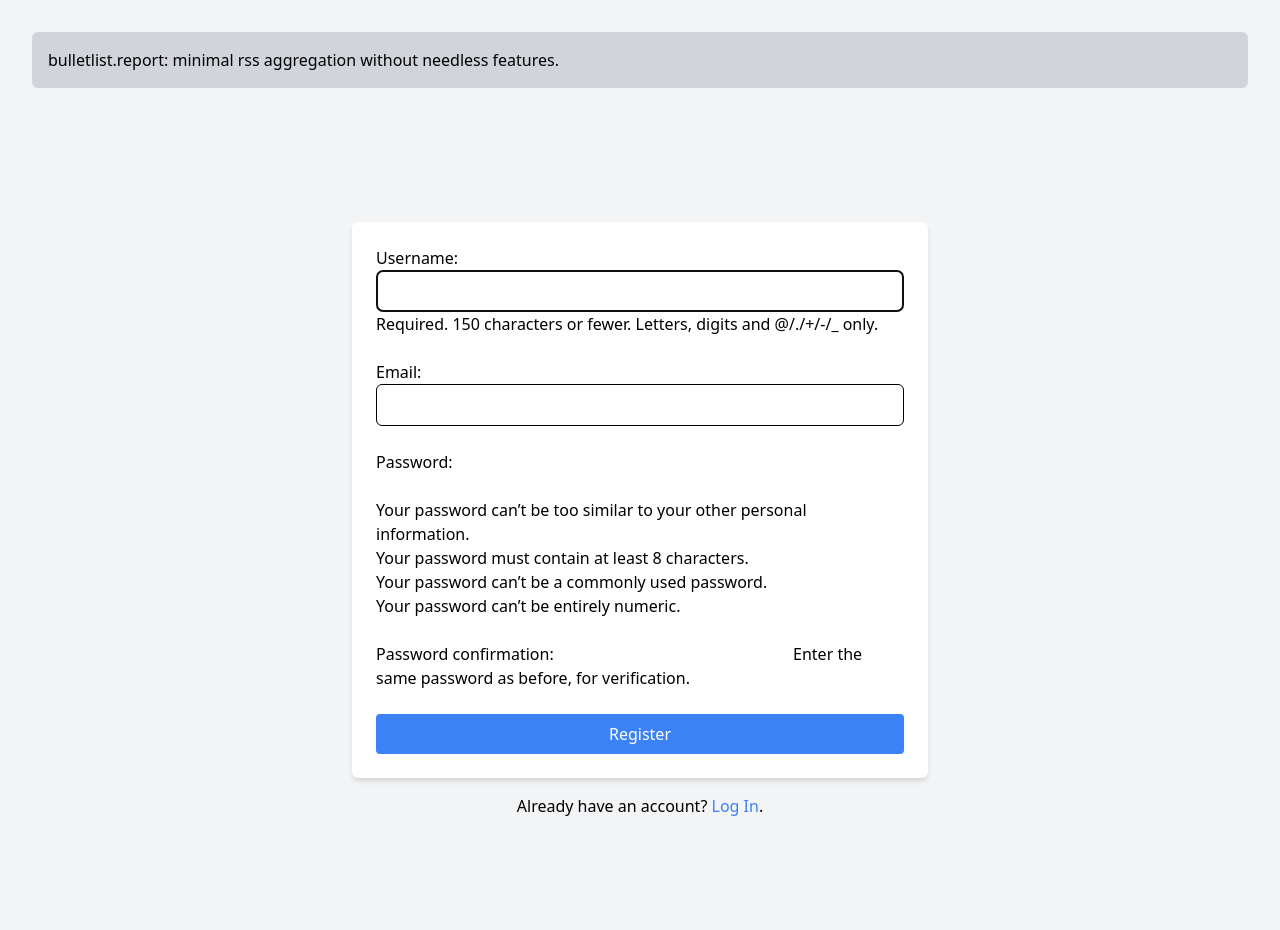
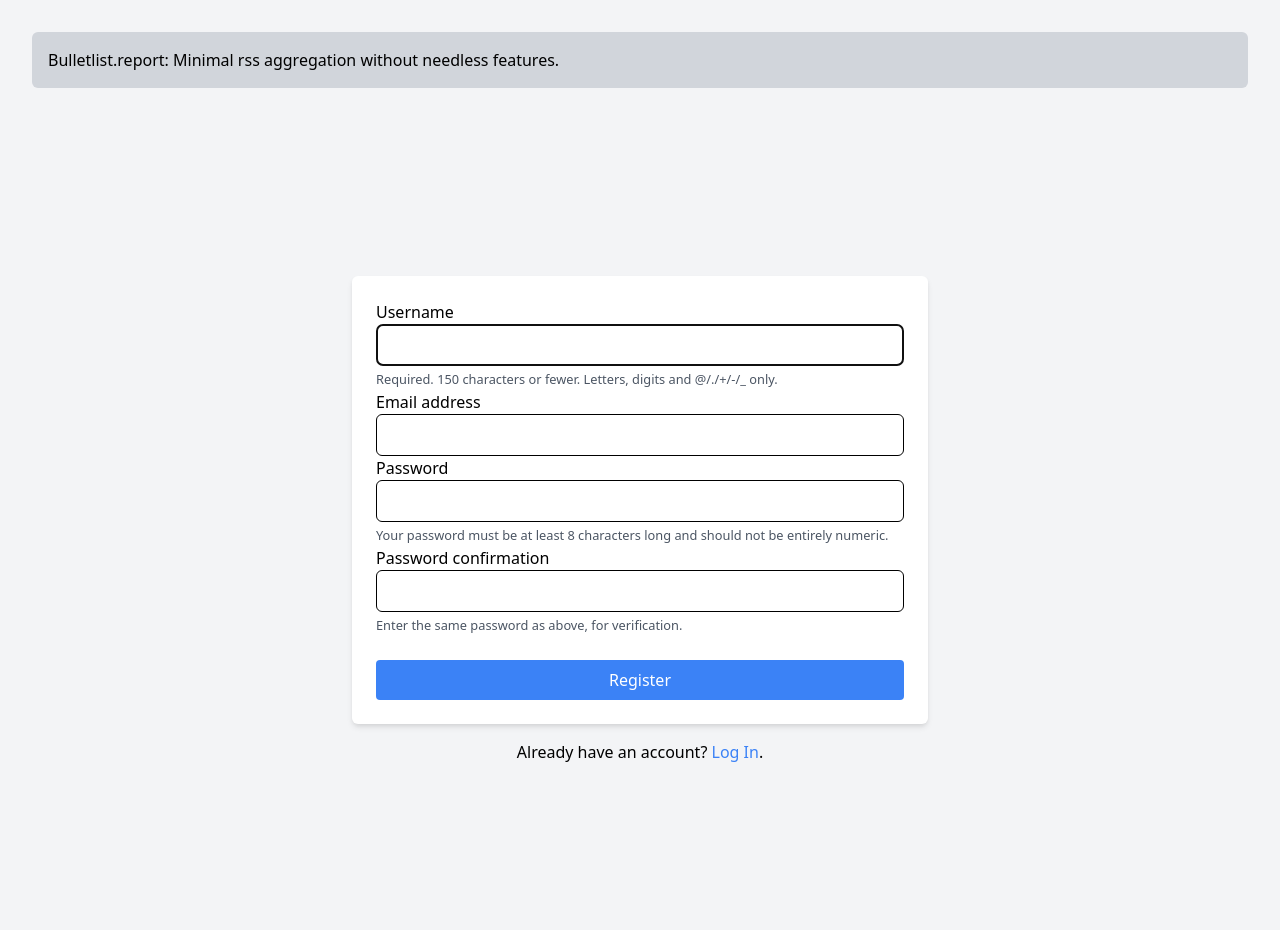
Before and after one commit to grahamg/newscycle.report, a Django app: page /auth/register/ in a window 1280 px wide. Shown: the top 930 px of the page. Run offline with Django 5.2, Linux system fonts and the light colour scheme.

Commit message:
Improve styling and feedback on user registration form.

```diff
--- a/bulletlist_report/user/forms.py
+++ b/bulletlist_report/user/forms.py
@@ -15,15 +15,21 @@ class CustomAuthenticationForm(AuthenticationForm):
     )
 
 class UserRegisterForm(UserCreationForm):
-    email = forms.EmailField(widget=forms.EmailInput(attrs={
-        'class': 'w-full px-4 py-2 border border-black rounded-md'
-    }))
+    password1 = forms.CharField(
+        label='Password',
+        widget=forms.PasswordInput(attrs={'class': 'w-full px-4 py-2 border border-black rounded-md', 'autocomplete': 'new-password'}),
+        help_text='Your password must be at least 8 characters long and should not be entirely numeric.',
+    )
+    password2 = forms.CharField(
+        label='Password confirmation',
+        widget=forms.PasswordInput(attrs={'class': 'w-full px-4 py-2 border border-black rounded-md', 'autocomplete': 'new-password'}),
+        help_text='Enter the same password as above, for verification.'
+    )
 
     class Meta:
         model = User
         fields = ['username', 'email', 'password1', 'password2']
         widgets = {
             'username': forms.TextInput(attrs={'class': 'w-full px-4 py-2 border border-black rounded-md'}),
-            'password1': forms.PasswordInput(attrs={'class': 'w-full px-4 py-2 border border-black rounded-md'}),
-            'password2': forms.PasswordInput(attrs={'class': 'w-full px-4 py-2 border border-black rounded-md'}),
+            'email': forms.TextInput(attrs={'class': 'w-full px-4 py-2 border border-black rounded-md'}),
         }
--- a/bulletlist_report/user/templates/user/register.html
+++ b/bulletlist_report/user/templates/user/register.html
@@ -4,20 +4,58 @@
 
 {% block toolbar %}
   <div class="flex justify-between items-center">
-	<p>bulletlist.report: minimal rss aggregation without needless features.</p>
+	<p>Bulletlist.report: Minimal rss aggregation without needless features.</p>
   </div>
 {% endblock %}
 
 {% block content %}
 <div class="flex flex-col justify-center items-center min-h-screen space-y-4">
-  <form method="POST" class="bg-white p-6 rounded-md shadow-md w-full max-w-xl">
-    {% csrf_token %}
-    <div class="space-y-6">
-      {{ form.as_p }}
-    </div>
-    <button type="submit" class="mt-6 w-full bg-blue-500 text-white py-2 px-4 rounded hover:bg-blue-600">
-      Register
-    </button>
-  </form>
-  <p>Already have an account? <a href="{% url 'login' %}" class="text-blue-500 hover:text-blue-700">Log In</a>.</p>
+	<form method="POST" class="bg-white p-6 rounded-md shadow-md w-full max-w-xl">
+		{% csrf_token %}
+
+		{% if form.non_field_errors %}
+			<div class="text-red-600">
+				{{ form.non_field_errors }}
+			</div>
+		{% endif %}
+
+		<label for="id_username">{{ form.username.label }}</label>
+		{{ form.username }}
+		{% if form.username.errors %}
+			<div class="text-red-600">
+				{{ form.username.errors }}
+			</div>
+		{% endif %}
+		<small class="text-gray-600">{{ form.username.help_text }}</small>
+		<p>
+			<label for="id_email">{{ form.email.label }}</label>
+			{{ form.email }}
+			{% if form.email.errors %}
+				<div class="text-red-600">
+					{{ form.email.errors }}
+				</div>
+			{% endif %}
+			<small class="text-gray-600">{{ form.email.help_text }}</small>
+		</p>
+		<label for="id_password1">{{ form.password1.label }}</label>
+		{{ form.password1 }}
+		{% if form.password1.errors %}
+			<div class="text-red-600">
+				{{ form.password1.errors }}
+			</div>
+		{% endif %}
+		<small class="text-gray-600">{{ form.password1.help_text }}</small>
+
+		<label for="id_password2">{{ form.password2.label }}</label>
+		{{ form.password2 }}
+		{% if form.password2.errors %}
+			<div class="text-red-600">
+				{{ form.password2.errors }}
+			</div>
+		{% endif %}
+		<small class="text-gray-600">{{ form.password2.help_text }}</small>
+		<button type="submit" class="mt-6 w-full bg-blue-500 text-white py-2 px-4 rounded hover:bg-blue-600">Register</button>
+	</form>
+	<p>Already have an account? <a href="{% url 'login' %}" class="text-blue-500 hover:text-blue-700">Log In</a>.</p>
+</div>
 {% endblock %}
```
